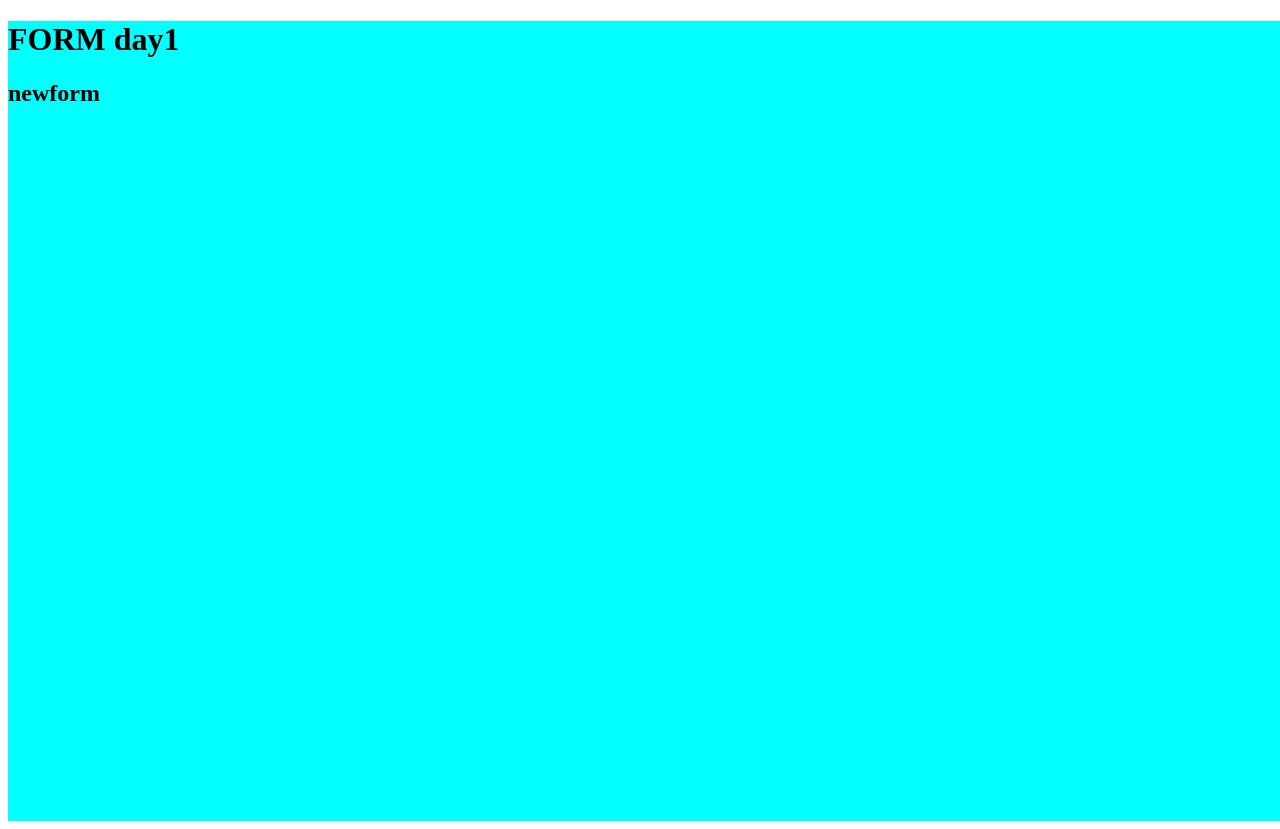
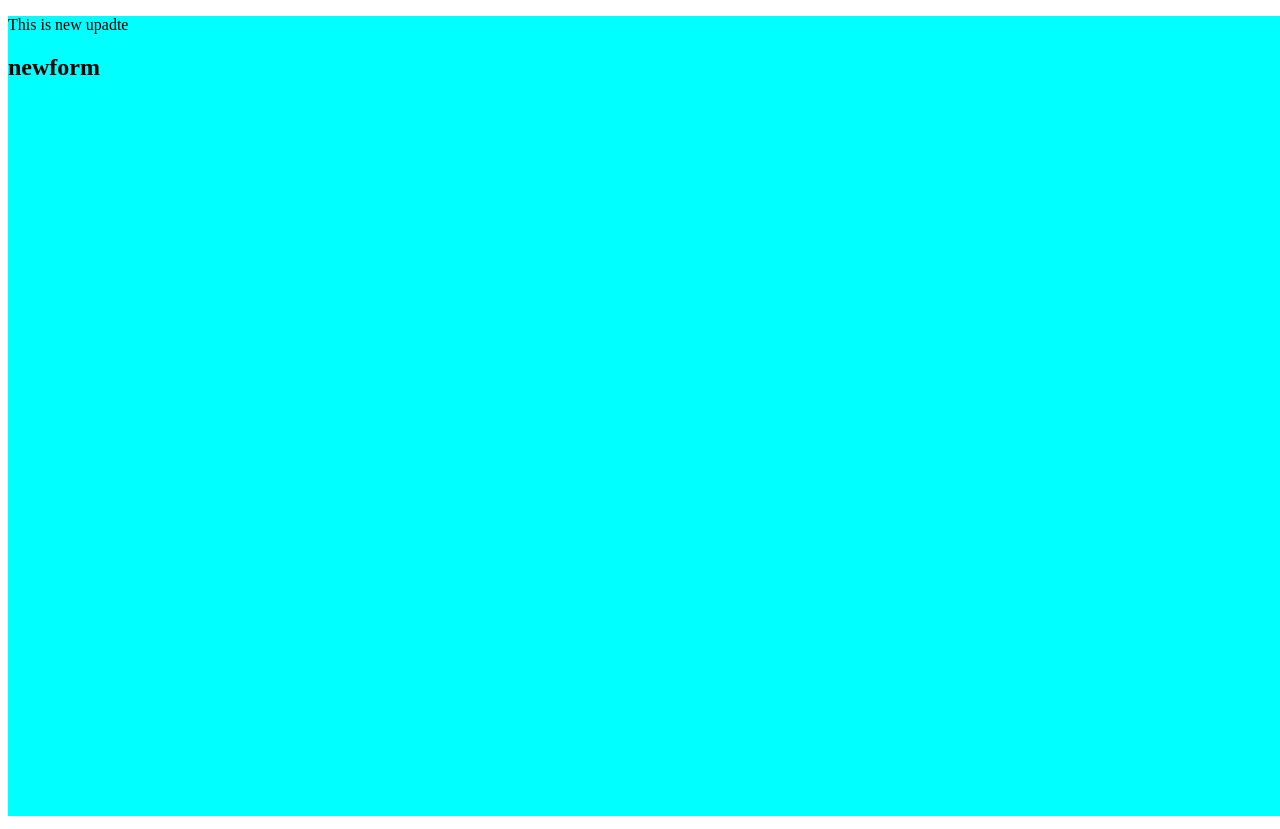
Before and after one commit to NabeelaDilshad/learning_github, a plain HTML site: page CSS/index.html in a window 1280 px wide. Drawn offline with Linux system fonts and the light colour scheme.

Commit message:
title change again

```diff
--- a/CSS/index.html
+++ b/CSS/index.html
@@ -8,7 +8,7 @@
 </head>
 <body>
     <div class="container">
-        <h1>FORM day1</h1>
+        <p>This is new upadte</p>
         <h2>newform</h2>
 
     </div>
```
